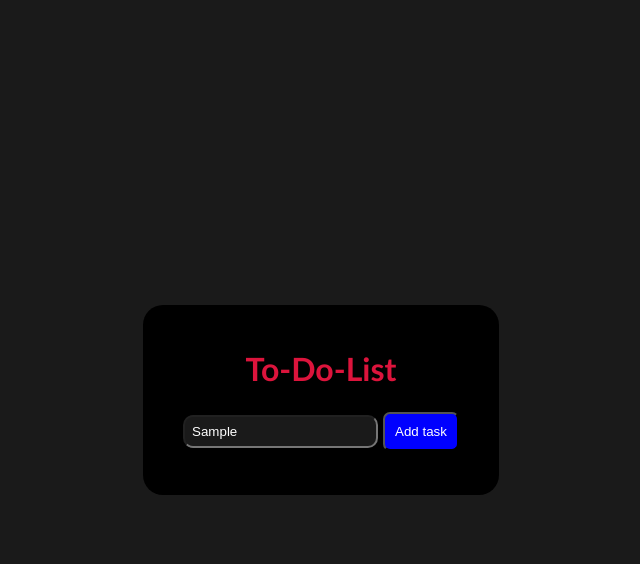
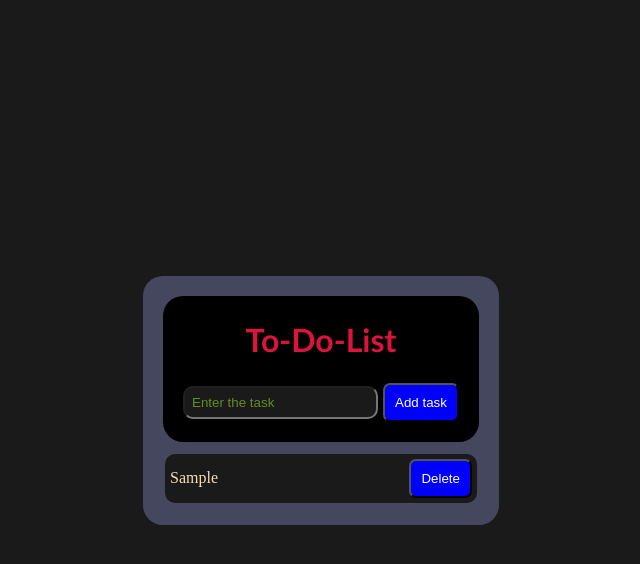
Before and after one commit to suhasbm09/To-Do-List, a plain HTML site: page index.html in a window 1280 px wide. Both pictures are taken after typing "Sample" into the empty fields and a click on the button "Add task". Shown: the whole page, without its empty margins (319-959 px from the left). Drawn offline with Linux system fonts and the light colour scheme.

Commit message:
function is added

```diff
--- a/script.js
+++ b/script.js
@@ -1,8 +1,55 @@
-const TodoInput=document.getElementById("to-do-input")
-const button=document.getElementById("add-task-btn")
-const listItem=document.getElementById("to-do-list")
+document.addEventListener("DOMContentLoaded",()=>{
+    const TodoInput=document.getElementById("to-do-input")
+    const button=document.getElementById("add-task-btn")
+    const listItem=document.getElementById("to-do-list")
 
+    let todoList=JSON.parse(localStorage.getItem("todolist")) || []
+
+    todoList.forEach(t=>render(t))
+
+//adding a new task
 button.addEventListener('click',()=>{
     const data=TodoInput.value.trim()
+    if(data==="") return;
 
+    let newTask={ //creating a new object to store the data
+        id:Date.now(),
+        task:data,
+        completed:false
+    }
+    todoList.push(newTask)//pushing the new object to the array
+    saveTask()
+    render(newTask)
+    TodoInput.value=""
 })
+
+//rendering the data to the DOM
+function render(tasks){
+    const list=document.createElement('li')
+    if(!tasks || !tasks.id) return;
+    list.setAttribute('to-do',tasks.id)
+    if(tasks.completed) list.classList.add('completed')
+    list.innerHTML=`<span>${tasks.task}</span> <button>Delete</button>`
+
+    list.addEventListener('click',(e)=>{
+        if(e.target.tagName ==='BUTTON') return;
+        tasks.completed=!tasks.completed
+        list.classList.toggle('completed')
+        saveTask()
+    })
+    list.querySelector('button').addEventListener('click',(e)=>{
+        e.stopPropagation()
+        if(!todoList) return;
+        todoList=todoList.filter(t=>t.id !==tasks.id)
+        list.remove()
+        saveTask()
+    })
+    listItem.appendChild(list)
+
+}
+
+//storing on local storage api
+function saveTask(){
+    localStorage.setItem("todolist",JSON.stringify(todoList))
+}
+})
--- a/style.css
+++ b/style.css
@@ -16,9 +16,10 @@ body {
     padding: 20px;
     border-radius: 20px;
     text-align: center;
+
 }
 .container {
-    background-color: black;
+    background-color:rgba(169, 174, 255, 0.3);
     padding: 20px;
     border-radius: 20px;
 }
@@ -61,3 +62,6 @@ li {
     margin-top: 10px;
     border-radius: 10px;
 }
+.completed{
+    text-decoration: line-through;
+}
```
